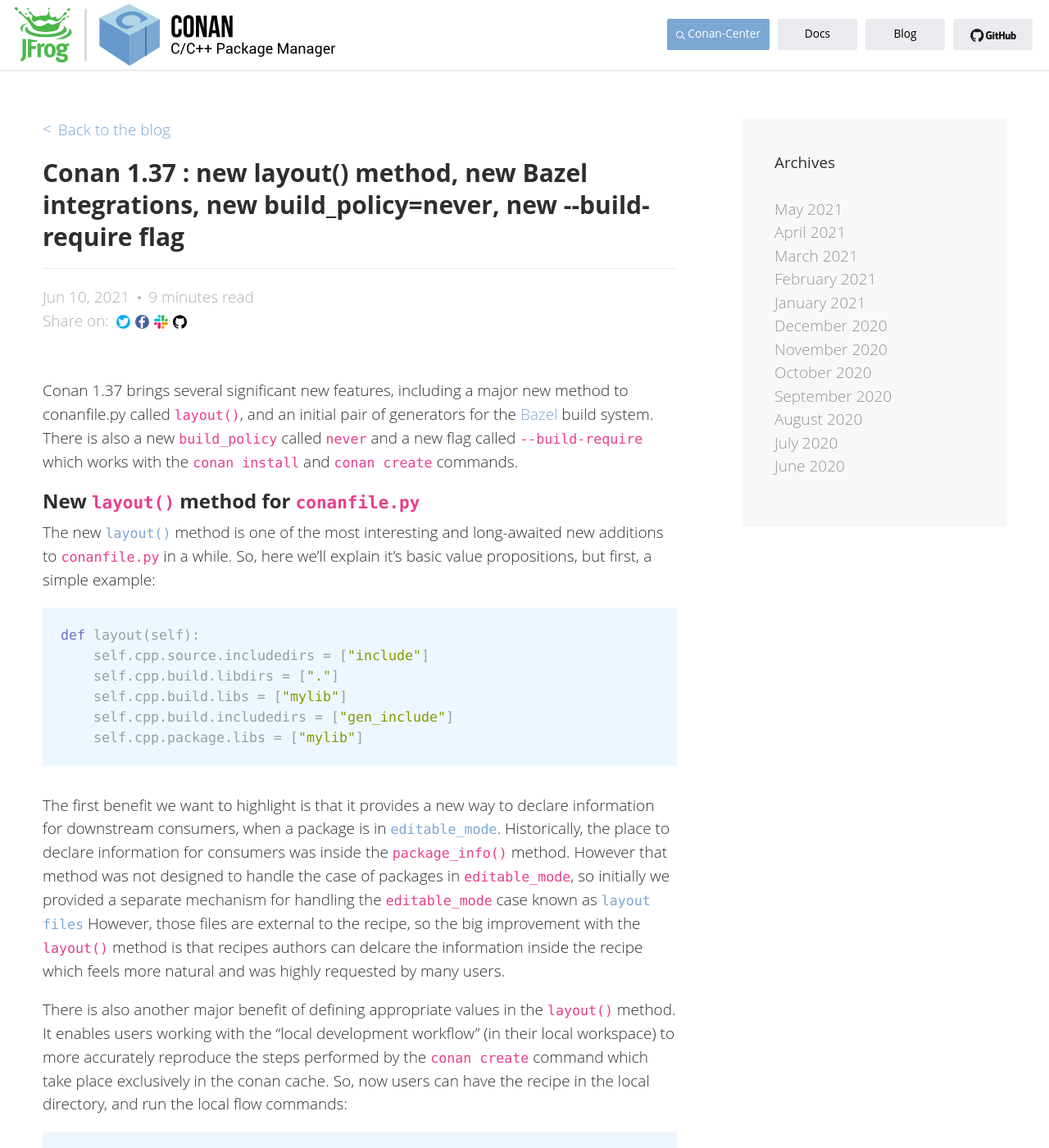
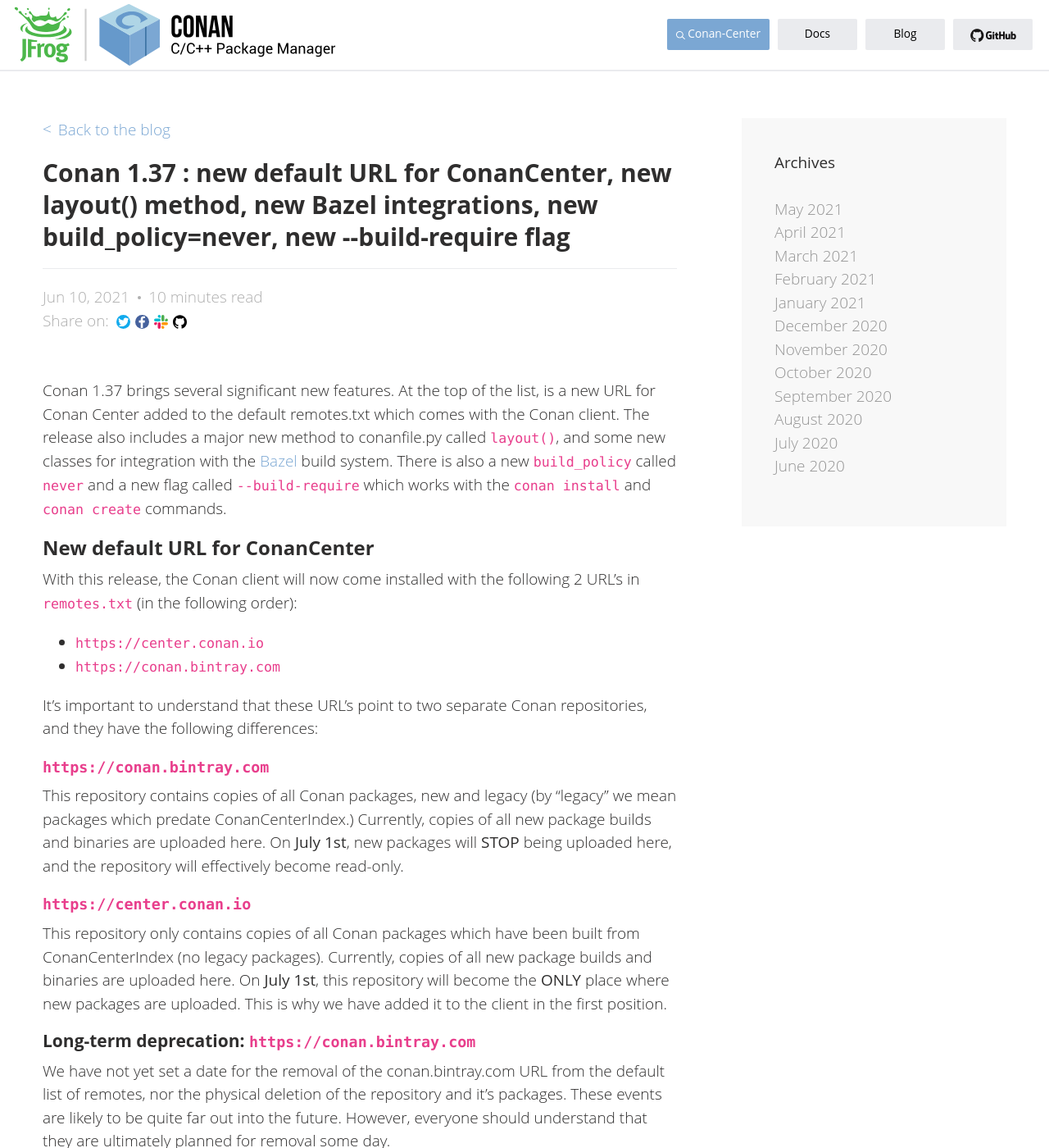
Before and after one commit to conan-io/conan-io.github.io, a Jekyll site: the page built from _posts/2021-06-10-New-conan-release-1-37.markdown, in a window 1280 px wide and 1400 px high. Shown: the whole window at 82% size. Built offline with Jekyll 4.4.1, drawn with Linux system fonts in a browser that asks for light colours; comment, search, counter and statistics services are not loaded.

Commit message:
add section about new conancenter url

```diff
--- a/_posts/2021-06-10-New-conan-release-1-37.markdown
+++ b/_posts/2021-06-10-New-conan-release-1-37.markdown
@@ -1,19 +1,56 @@
 ---
 layout: post
 comments: false
-title: "Conan 1.37 : new layout() method, new Bazel integrations, new
-build_policy=never, new --build-require flag"
+title: "Conan 1.37 : new default URL for ConanCenter, new layout() method, new
+Bazel integrations, new build_policy=never, new --build-require flag"
 meta_title: "Version 1.37 of Conan C++ Package Manager is Released"
-meta_description: "Conan 1.37 includes a new layout method, new integration for
-Bazel build system, new build_policy called never, and new build-require flag."
+meta_description: "Conan 1.37 : new URL for ConanCenter, new layout method, new
+integration for Bazel, new build_policy never, new build-require flag."
 ---
 
-Conan 1.37 brings several significant new features, including a major new method
-to conanfile.py called `layout()`, and an initial pair of generators for the
+Conan 1.37 brings several significant new features. At the top of the list, is a
+new URL for Conan Center added to the default remotes.txt which comes with the
+Conan client. The release also includes a major new method to conanfile.py
+called `layout()`, and some new classes for integration with the
 [Bazel](https://docs.conan.io/en/latest/integrations/build_system/bazel.html)
 build system. There is also a new `build_policy` called `never` and a new flag
 called `--build-require` which works with the `conan install` and `conan create`
 commands.
+
+## New default URL for ConanCenter
+
+With this release, the Conan client will now come installed with the following 2
+URL's in `remotes.txt` (in the following order):
+
+* `https://center.conan.io`
+* `https://conan.bintray.com`
+
+It's important to understand that these URL's point to two separate Conan
+repositories, and they have the following differences:
+
+### `https://conan.bintray.com`
+
+This repository contains copies of all Conan packages, new and legacy (by
+"legacy" we mean packages which predate ConanCenterIndex.) Currently, copies of
+all new package builds and binaries are uploaded here. On **July 1st**, new
+packages will **STOP** being uploaded here, and the repository will effectively
+become read-only.
+
+### `https://center.conan.io`
+
+This repository only contains copies of all Conan packages which have been built
+from ConanCenterIndex (no legacy packages). Currently, copies of all new package
+builds and binaries are uploaded here.  On **July 1st**, this repository will
+become the **ONLY** place where new packages are uploaded. This is why we have
+added it to the client in the first position.
+
+### Long-term deprecation: `https://conan.bintray.com`
+
+We have not yet set a date for the removal of the conan.bintray.com URL from the
+default list of remotes, nor the physical deletion of the repository and it's
+packages. These events are likely to be quite far out into the future. However,
+everyone should understand that they are ultimately planned for removal some
+day.
 
 ## New `layout()` method for `conanfile.py`
 
```
